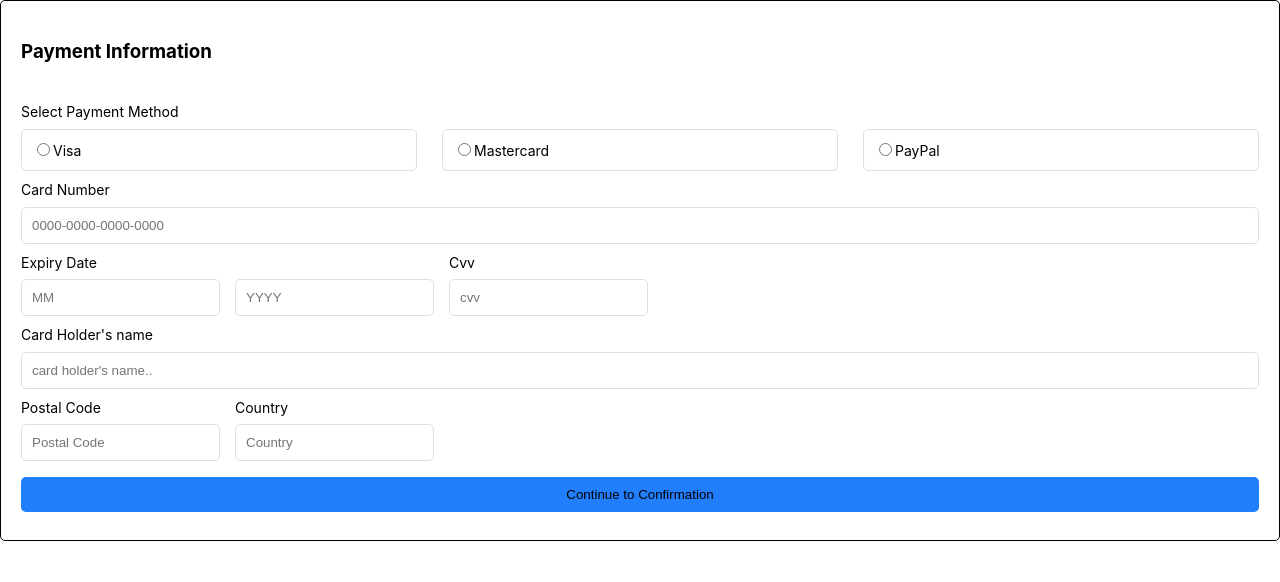
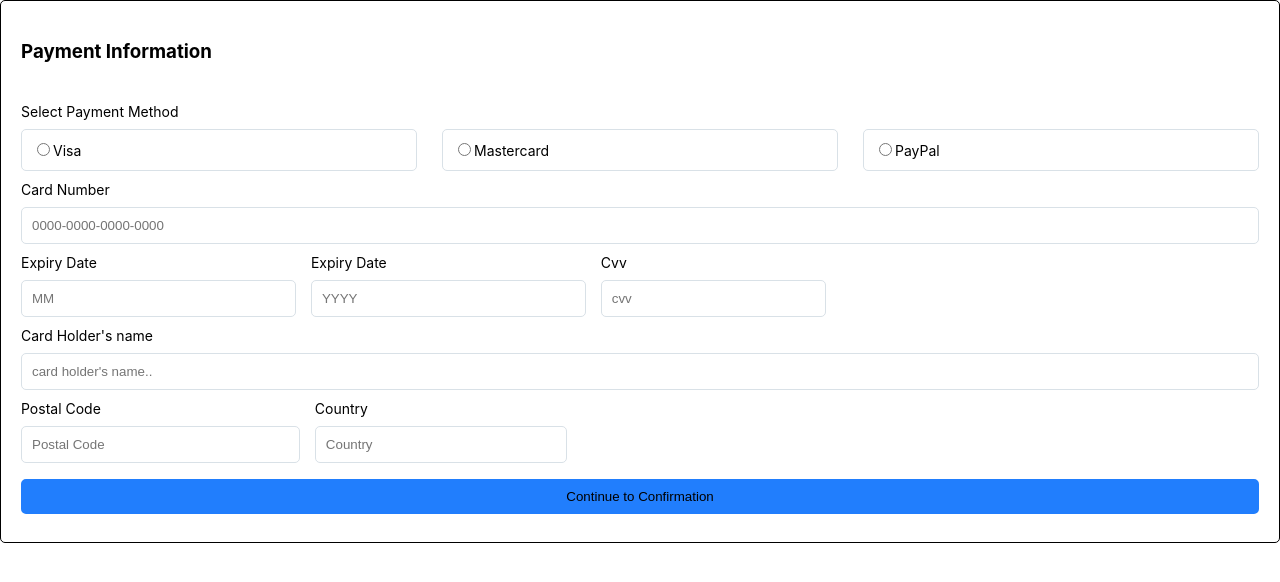
Before and after one commit to ruhiambelkar17/react-component-library, a React (Create React App) app in the folder set-a/react-comp-lib/: page / in a window 1280 px wide. Shown: the top 582 px of the page. Built offline with nearby package versions, Linux system fonts and the light colour scheme.

Commit message:
replaced all inputs with common input component

```diff
--- a/set-a/react-comp-lib/src/components/formComp.js
+++ b/set-a/react-comp-lib/src/components/formComp.js
@@ -3,33 +3,41 @@ import ButtonComp from "./buttonComp";
 import InputComp from "./inputComp";
 
 function FormComp() {
+    const mr={marginRight:'25px'};
   return (
     <div className="form-container">
       <h3>Payment Information</h3>
       <br />
-      <div >
+      <div>
         <form action="">
           <div>
-            <label for="paymethod" className="form-label">Select Payment Method</label>
-            <div style={{display:"inline-flex",width:"100%"}}>
-                <div className="form-input" style={{marginRight:"25px"}}>
+            <label for="paymethod" className="form-label">
+              Select Payment Method
+            </label>
+            <div style={{ display: "inline-flex", width: "100%" }}>
+              <div className="form-input" style={{ marginRight: "25px" }}>
                 <input id="visa" type="radio" />
-                    <label className="form-label" for="visa">Visa</label>
+                <label className="form-label" for="visa">
+                  Visa
+                </label>
               </div>
 
-                <div className="form-input"style ={{marginRight:"25px"}} >
+              <div className="form-input" style={{ marginRight: "25px" }}>
                 <input type="radio" id="Mastercard" />
-                    <label className="form-label" for="Mastercard">Mastercard</label>
+                <label className="form-label" for="Mastercard">
+                  Mastercard
+                </label>
               </div>
-                <div className="form-input"  >
+              <div className="form-input">
                 <input type="radio" id="PayPal" />
-                    <label className="form-label" for="PayPal" >PayPal</label>
+                <label className="form-label" for="PayPal">
+                  PayPal
+                </label>
               </div>
             </div>
           </div>
 
           <div>
-
             <InputComp
               for="cardnumber"
               label="Card Number"
@@ -41,18 +49,23 @@ function FormComp() {
           </div>
           <div className="inline-input">
             <div className="column-input">
-              <label for="expdate" className="form-label">Expiry Date</label>
               <div className="inline-input">
-                <input
-                className="form-input"
+                <div style={{marginRight:"15px"}}>
+                <InputComp
+                  for="expdate"
+                  label="Expiry Date"
+
                   type="text"
                   id="expdate"
                   name="expdate"
                   placeholder="MM"
-                  style={{marginRight:"15px"}}
+
                 />
-                <input
-                className="form-input"
+                </div>
+                <InputComp
+                  for="expdate"
+                  label="Expiry Date"
+
                   type="text"
                   id="expdate"
                   name="expdate"
@@ -60,23 +73,27 @@ function FormComp() {
                 />
               </div>
             </div>
-            <div className="column-input" style={{display:"flex",justifyContent:"end"}}>
-              <label for="cvv" className="form-label">Cvv</label>
-              <input
-              className="form-input"
+            <div
+              className="column-input"
+              style={{ display: "flex", justifyContent: "end" }}
+            >
+              <InputComp
+                for="cvv"
+                label="Cvv"
+
                 type="password"
                 id="cvv"
                 name="cvv"
                 placeholder="cvv"
-
               />
             </div>
           </div>
 
           <div>
-            <label for="cardholder" className="form-label">Card Holder's name</label>
-            <input
-            className="form-input"
+            <InputComp
+              for="cardholder"
+              label="Card Holder's name"
+
               type="text"
               id="cardholder"
               name="cardholder"
@@ -85,29 +102,28 @@ function FormComp() {
           </div>
           <div className="inline-input">
             <div className="column-input">
-              <label for="postalcode" className="form-label">Postal Code</label>
-              <div className="inline-input">
-                <input
-                className="form-input"
+
+                <InputComp
+                  for="postalcode"
+                  label="Postal Code"
+
                   type="text"
                   id="postalcode"
                   name="postalcode"
                   placeholder="Postal Code"
                 />
-              </div>
+
             </div>
             <div className="column-input">
-              <label for="country"className="form-label">Country</label>
-              <input
-              className="form-input"
+              <InputComp
+                for="country"
+                label="Country"
                 type="text"
                 id="country"
                 name="country"
                 placeholder="Country"
               />
             </div>
-
-
           </div>
           <ButtonComp>Continue to Confirmation</ButtonComp>
         </form>
--- a/set-a/react-comp-lib/src/components/inputComp.js
+++ b/set-a/react-comp-lib/src/components/inputComp.js
@@ -10,6 +10,7 @@ export default function InputComp(props){
               id={props.id}
               name={props.name}
               placeholder={props.placeholder}
+
             />
         </div>
     )
```
Lines whose indentation alone changed are shown as unchanged.
